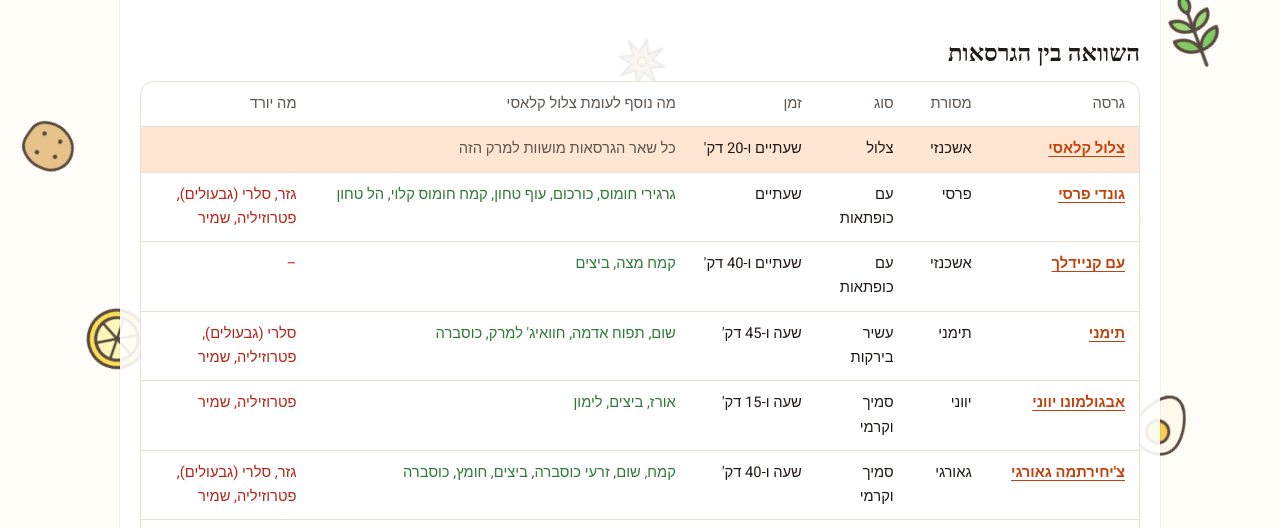
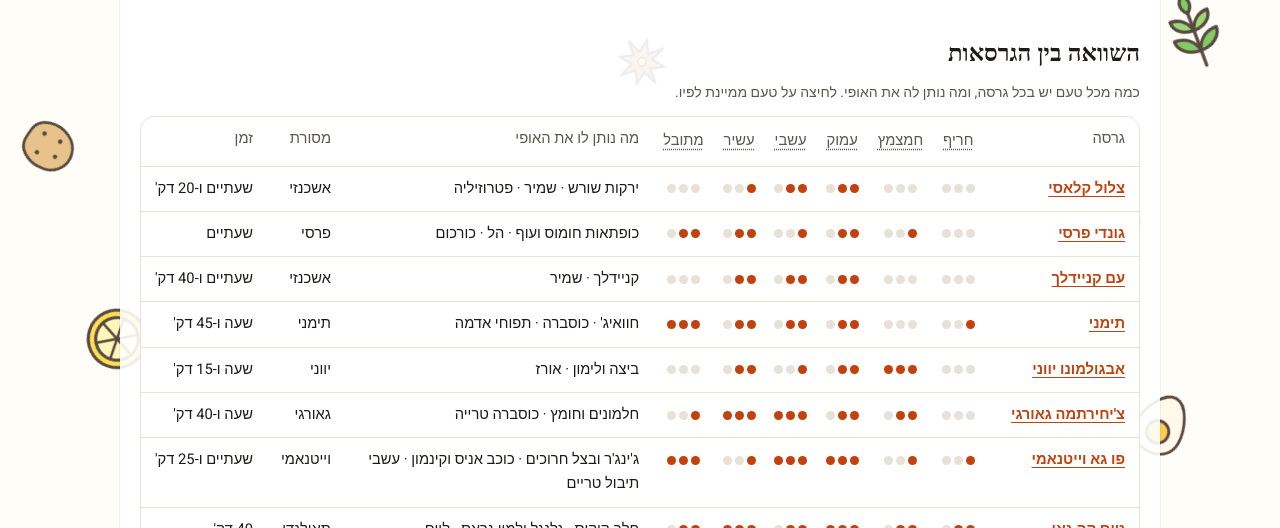
Before and after one commit to ashachaf/soup-atlas, an Astro site: page /soups/chicken-soup in a window 1280 px wide. Shown: the part 269-797 px from the top of the page. Built offline with nearby package versions, Linux system fonts and the light colour scheme; Astro itself is replaced by a stand-in of ours; a web font is replaced by a local one.

Commit message:
Lead the version comparison with flavor
The family comparison table now shows each version's flavor profile as dots
(sortable by clicking a flavor) and a short "what gives it its character" list,
replacing the long added/removed ingredient columns. The unused "signature"
field becomes "character", written as plain phrases.

Co-Authored-By: Claude Opus 5.5 <noreply@anthropic.com>

```diff
--- a/src/data/recipes/avgolemono.json
+++ b/src/data/recipes/avgolemono.json
@@ -9,7 +9,7 @@
   "country": "יוון",
   "tradition": "יווני",
   "flavor": { "spicy": 0, "sour": 3, "umami": 2, "herby": 1, "rich": 2, "spiced": 0 },
-  "signature": ["lemon", "egg"],
+  "character": ["ביצה ולימון", "אורז"],
   "addIns": ["אורז", "ביצה"],
   "diet": ["כשר", "ללא גלוטן", "ללא חלב"],
   "prep": 15,
--- a/src/data/recipes/chicken-stock.json
+++ b/src/data/recipes/chicken-stock.json
@@ -10,7 +10,7 @@
   "country": "בינלאומי",
   "tradition": "בסיס",
   "flavor": { "spicy": 0, "sour": 0, "umami": 3, "herby": 1, "rich": 2, "spiced": 0 },
-  "signature": [],
+  "character": ["עצמות וכנפיים", "בישול ארוך"],
   "addIns": [],
   "diet": ["כשר", "ללא גלוטן", "ללא חלב"],
   "prep": 10,
--- a/src/data/recipes/chikhirtma.json
+++ b/src/data/recipes/chikhirtma.json
@@ -9,7 +9,7 @@
   "country": "גאורגיה",
   "tradition": "גאורגי",
   "flavor": { "spicy": 0, "sour": 2, "umami": 2, "herby": 3, "rich": 3, "spiced": 1 },
-  "signature": ["cilantro", "vinegar", "coriander-seed"],
+  "character": ["חלמונים וחומץ", "כוסברה טרייה"],
   "addIns": ["חלמונים"],
   "diet": ["כשר", "ללא חלב"],
   "prep": 20,
--- a/src/data/recipes/classic-clear-chicken-soup.json
+++ b/src/data/recipes/classic-clear-chicken-soup.json
@@ -10,7 +10,7 @@
   "country": "ישראל",
   "tradition": "אשכנזי",
   "flavor": { "spicy": 0, "sour": 0, "umami": 2, "herby": 2, "rich": 1, "spiced": 0 },
-  "signature": ["dill", "parsley"],
+  "character": ["ירקות שורש", "שמיר", "פטרוזיליה"],
   "addIns": [],
   "diet": ["כשר", "ללא גלוטן", "ללא חלב"],
   "prep": 20,
--- a/src/data/recipes/gondi.json
+++ b/src/data/recipes/gondi.json
@@ -9,7 +9,7 @@
   "country": "ישראל",
   "tradition": "פרסי",
   "flavor": { "spicy": 0, "sour": 1, "umami": 2, "herby": 1, "rich": 2, "spiced": 2 },
-  "signature": ["cardamom", "turmeric"],
+  "character": ["כופתאות חומוס ועוף", "הל", "כורכום"],
   "addIns": ["כופתאות גונדי", "גרגירי חומוס"],
   "diet": ["כשר", "ללא גלוטן", "ללא חלב", "ללא ביצים"],
   "prep": 30,
--- a/src/data/recipes/kneidlach-chicken-soup.json
+++ b/src/data/recipes/kneidlach-chicken-soup.json
@@ -10,7 +10,7 @@
   "country": "ישראל",
   "tradition": "אשכנזי",
   "flavor": { "spicy": 0, "sour": 0, "umami": 2, "herby": 2, "rich": 2, "spiced": 0 },
-  "signature": ["dill"],
+  "character": ["קניידלך", "שמיר"],
   "addIns": ["קניידלך"],
   "diet": ["כשר", "ללא חלב", "מתאים לפסח"],
   "prep": 30,
--- a/src/data/recipes/kneidlach.json
+++ b/src/data/recipes/kneidlach.json
@@ -11,7 +11,7 @@
   "country": "ישראל",
   "tradition": "אשכנזי",
   "flavor": { "spicy": 0, "sour": 0, "umami": 1, "herby": 0, "rich": 2, "spiced": 0 },
-  "signature": [],
+  "character": [],
   "addIns": [],
   "diet": ["כשר", "ללא חלב", "מתאים לפסח"],
   "prep": 40,
--- a/src/data/recipes/pho-ga.json
+++ b/src/data/recipes/pho-ga.json
@@ -10,7 +10,7 @@
   "country": "וייטנאם",
   "tradition": "וייטנאמי",
   "flavor": { "spicy": 1, "sour": 1, "umami": 3, "herby": 3, "rich": 1, "spiced": 3 },
-  "signature": ["star-anise", "ginger", "cinnamon"],
+  "character": ["ג'ינג'ר ובצל חרוכים", "כוכב אניס וקינמון", "עשבי תיבול טריים"],
   "addIns": ["אטריות אורז", "נבטים", "עשבי תיבול טריים"],
   "diet": ["ללא גלוטן", "ללא חלב"],
   "prep": 25,
--- a/src/data/recipes/soup-noodles.json
+++ b/src/data/recipes/soup-noodles.json
@@ -10,7 +10,7 @@
   "country": "ישראל",
   "tradition": "תוספת",
   "flavor": { "spicy": 0, "sour": 0, "umami": 0, "herby": 0, "rich": 1, "spiced": 0 },
-  "signature": [],
+  "character": [],
   "addIns": [],
   "diet": ["ללא חלב"],
   "prep": 2,
--- a/src/data/recipes/tom-kha-gai.json
+++ b/src/data/recipes/tom-kha-gai.json
@@ -9,7 +9,7 @@
   "country": "תאילנד",
   "tradition": "תאילנדי",
   "flavor": { "spicy": 2, "sour": 2, "umami": 3, "herby": 2, "rich": 3, "spiced": 2 },
-  "signature": ["galangal", "lemongrass", "coconut-milk"],
+  "character": ["חלב קוקוס", "גלנגל ולמון גראס", "ליים"],
   "addIns": ["פטריות"],
   "diet": ["ללא גלוטן", "ללא חלב"],
   "prep": 15,
--- a/src/data/recipes/yemenite-chicken-soup.json
+++ b/src/data/recipes/yemenite-chicken-soup.json
@@ -9,7 +9,7 @@
   "country": "ישראל",
   "tradition": "תימני",
   "flavor": { "spicy": 1, "sour": 0, "umami": 2, "herby": 2, "rich": 2, "spiced": 3 },
-  "signature": ["hawaij", "cilantro"],
+  "character": ["חוואיג'", "כוסברה", "תפוחי אדמה"],
   "addIns": ["תפוחי אדמה"],
   "diet": ["כשר", "ללא גלוטן", "ללא חלב"],
   "prep": 15,
--- a/src/pages/soups/[family].astro
+++ b/src/pages/soups/[family].astro
@@ -1,7 +1,7 @@
 ---
 import Base from '../../layouts/Base.astro';
 import Finder from '../../components/Finder.astro';
-import { link, abs, breadcrumbs, BRAND, META, familyMembers, familyReference, diff, he, totalTime, fmtTime } from '../../lib/data.js';
+import { link, abs, breadcrumbs, BRAND, META, familyMembers, familyReference, totalTime, fmtTime } from '../../lib/data.js';
 
 export function getStaticPaths() {
   return Object.keys(META.families).map((family) => ({ params: { family } }));
@@ -11,10 +11,10 @@ const { family } = Astro.params;
 const info = META.families[family];
 const compare = info.compare !== false;
 const ref = familyReference(family);
-// Reference first, then the local versions, then the ones from around the world.
+// Classic first, then the local versions, then the ones from around the world.
 const rank = (r) => (r.slug === ref.slug ? 0 : r.scope === 'local' ? 1 : 2);
 const members = familyMembers(family).sort((a, b) => rank(a) - rank(b));
-const names = (list) => list.map(he).join(', ');
+const flavorKeys = Object.keys(META.flavors);
 const count = members.length === 1 ? 'מתכון אחד' : compare ? `${members.length} גרסאות` : `${members.length} מתכונים`;
 
 const crumbs = breadcrumbs([[BRAND.name, '/'], [info.title, `/soups/${family}/`]]);
@@ -36,30 +36,37 @@ const ld = {
   {compare && members.length > 1 && (
     <>
       <h2>השוואה בין הגרסאות</h2>
+      <p class="muted small">כמה מכל טעם יש בכל גרסה, ומה נותן לה את האופי. לחיצה על טעם ממיינת לפיו.</p>
       <div class="table-wrap">
-        <table>
+        <table class="compare" id="compare">
           <thead>
-            <tr><th>גרסה</th><th>מסורת</th><th>סוג</th><th>זמן</th><th>מה נוסף לעומת {ref.short}</th><th>מה יורד</th></tr>
+            <tr>
+              <th>גרסה</th>
+              {flavorKeys.map((k) => <th class="num"><button type="button" class="sort" data-sort={k} aria-pressed="false">{META.flavors[k]}</button></th>)}
+              <th>מה נותן לו את האופי</th>
+              <th>מסורת</th>
+              <th>זמן</th>
+            </tr>
           </thead>
           <tbody>
-            {members.map((r) => {
-              const d = diff(r, ref);
-              const isRef = r.slug === ref.slug;
-              return (
-                <tr class:list={[{ ref: isRef }]}>
-                  <td><a href={link(`/recipes/${r.slug}/`)}>{r.short}</a></td>
-                  <td>{r.tradition}</td>
-                  <td>{META.types[r.type]}</td>
-                  <td style="white-space:nowrap">{fmtTime(totalTime(r))}</td>
-                  {isRef
-                    ? <td colspan="2" class="muted">כל שאר הגרסאות מושוות למרק הזה</td>
-                    : <>
-                        <td class="plus">{names(d.added) || '–'}</td>
-                        <td class="minus">{names(d.removed) || '–'}</td>
-                      </>}
-                </tr>
-              );
-            })}
+            {members.map((r, i) => (
+              <tr data-i={i} {...Object.fromEntries(flavorKeys.map((k) => [`data-${k}`, r.flavor[k] ?? 0]))}>
+                <td><a href={link(`/recipes/${r.slug}/`)}>{r.short}</a></td>
+                {flavorKeys.map((k) => {
+                  const v = r.flavor[k] ?? 0;
+                  return (
+                    <td class="num">
+                      <span class="dots" role="img" aria-label={`${META.flavors[k]}: ${v} מתוך 3`}>
+                        {[1, 2, 3].map((n) => <i class:list={[{ on: n <= v }]} />)}
+                      </span>
+                    </td>
+                  );
+                })}
+                <td>{r.character.join(' · ')}</td>
+                <td>{r.tradition}</td>
+                <td style="white-space:nowrap">{fmtTime(totalTime(r))}</td>
+              </tr>
+            ))}
           </tbody>
         </table>
       </div>
@@ -69,3 +76,24 @@ const ld = {
   <h2>{members.length === 1 ? 'המתכון' : compare ? 'בחירת גרסה' : 'כל התוספות'}</h2>
   <Finder family={family} />
 </Base>
+
+<script>
+  // Sort the comparison by a flavor, strongest first; a second click restores the original order.
+  const table = document.getElementById('compare');
+  if (table) {
+    const body = table.tBodies[0];
+    const rows = [...body.rows];
+    let current = null;
+    table.addEventListener('click', (e) => {
+      const btn = e.target.closest('button.sort');
+      if (!btn) return;
+      const key = btn.dataset.sort;
+      current = current === key ? null : key;
+      const sorted = current
+        ? [...rows].sort((a, b) => b.dataset[current] - a.dataset[current] || a.dataset.i - b.dataset.i)
+        : rows;
+      body.append(...sorted);
+      for (const b of table.querySelectorAll('button.sort')) b.setAttribute('aria-pressed', String(b.dataset.sort === current));
+    });
+  }
+</script>
--- a/src/styles/global.css
+++ b/src/styles/global.css
@@ -100,9 +100,22 @@ th, td { text-align: start; padding: 10px 14px; border-bottom: 1px solid var(--l
 tr:last-child td { border-bottom: 0; }
 th { color: var(--muted); font-weight: 500; white-space: nowrap; }
 td:first-child { font-weight: 700; min-width: 150px; }
-tr.ref td { background: var(--accent-soft); }
 .plus { color: var(--herb); }
 .minus { color: var(--warn); }
+
+/* flavor comparison */
+.compare th.num, .compare td.num { text-align: center; padding-inline: 6px; }
+.compare td:first-child, .compare th:first-child { position: sticky; inset-inline-start: 0; background: var(--surface); z-index: 1; }
+.sort {
+  font: inherit; color: var(--muted); background: none; border: 0; padding: 2px 4px; cursor: pointer;
+  border-radius: 6px; white-space: nowrap; text-decoration: underline dotted; text-underline-offset: 4px;
+}
+.sort:hover { color: var(--accent); }
+.sort[aria-pressed='true'] { color: var(--accent); font-weight: 700; text-decoration: none; }
+.sort[aria-pressed='true']::after { content: ' ↓'; }
+.dots { display: inline-flex; gap: 3px; vertical-align: middle; }
+.dots i { width: 9px; height: 9px; border-radius: 50%; background: var(--line); }
+.dots i.on { background: var(--accent); }
 
 /* recipe */
 .facts { display: flex; flex-wrap: wrap; gap: 8px 22px; margin: 18px 0 10px; padding: 0; list-style: none; }
```
